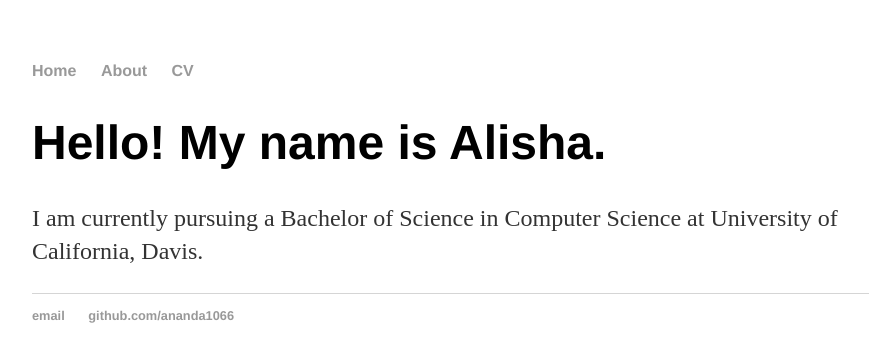
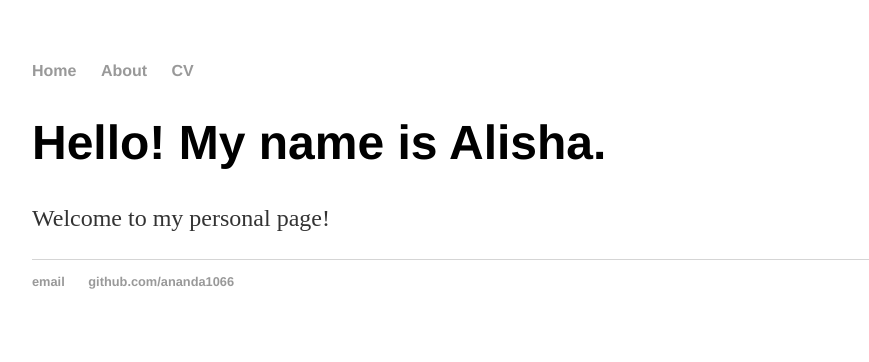
Before and after one commit to ananda1066/personalWebsite1, a Jekyll site: the page built from index.html, in a window 1280 px wide. Shown: the top 362 px of the page, without its empty margins (160-1029 px from the left). Built offline with Jekyll 4.4.1, drawn with Linux system fonts in a browser that asks for light colours.

Commit message:
Update index.html

```diff
--- a/index.html
+++ b/index.html
@@ -5,5 +5,5 @@ title: Alisha Nanda
 
 		<div class="blurb">
 			<h1>Hello! My name is Alisha.</h1>
-			<p>I am currently pursuing a Bachelor of Science in Computer Science at University of California, Davis.</p>
+			<p>Welcome to my personal page!</p>
 		</div>
```
